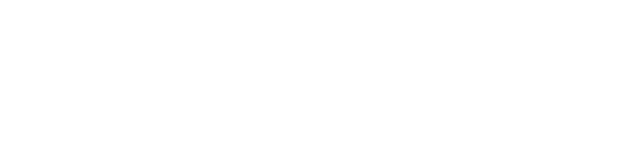
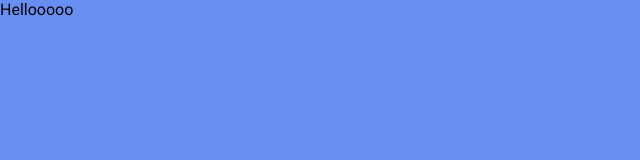
Before and after one commit to afinsky6-sudo/langing_live_streaming, a website: page index.html in a window 1280 px wide. Shown: the whole page, without its empty margins (0-640 px from the left). Drawn offline with nearby package versions, Linux system fonts and the light colour scheme; files that its build step writes are made by us from their sources.

Commit message:
initial setup

```diff
--- a/index.html
+++ b/index.html
@@ -6,9 +6,12 @@
     <link rel="preconnect" href="https://fonts.googleapis.com">
     <link rel="preconnect" href="https://fonts.gstatic.com" crossorigin>
     <link href="https://fonts.googleapis.com/css2?family=Roboto:ital,wght@0,100..900;1,100..900&display=swap" rel="stylesheet">
+    <link rel="icon" href="assets/favicon.png" type="img/png">
+    <link rel="stylesheet" href="dist/index.css">
     <title>Live Steaming</title>
+
 </head>
 <body>
-
+   Hellooooo
 </body>
 </html>
--- /dev/null
+++ b/styles/_basic.scss
@@ -0,0 +1,8 @@
+*{
+    box-sizing: border-box;
+}
+
+body{
+    font-family: Roboto;
+    margin: 0;
+}
--- /dev/null
+++ b/styles/_importer.scss
@@ -0,0 +1 @@
+@forward 'basic';
--- /dev/null
+++ b/styles/_variables.scss
@@ -0,0 +1 @@
+$color_blue: #678FF2;
--- a/styles/index.scss
+++ b/styles/index.scss
@@ -0,0 +1,6 @@
+@use 'variables' as v;
+@use 'importer';
+
+body{
+    background-color: v.$color_blue;
+}
```
Also changed, not shown: package.json (added, +24 -0 lines), assets/favicon.png (added), assets/sprites.svg (added), 2 other files.
